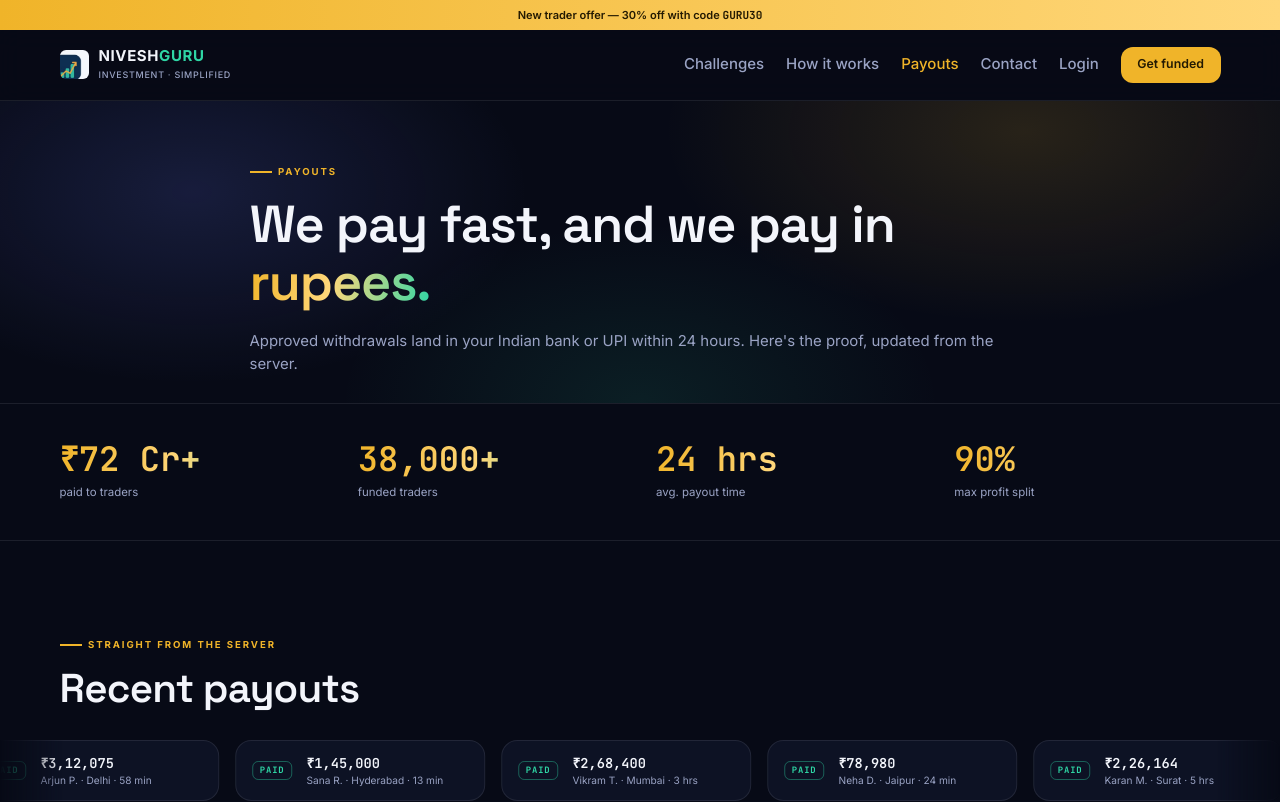
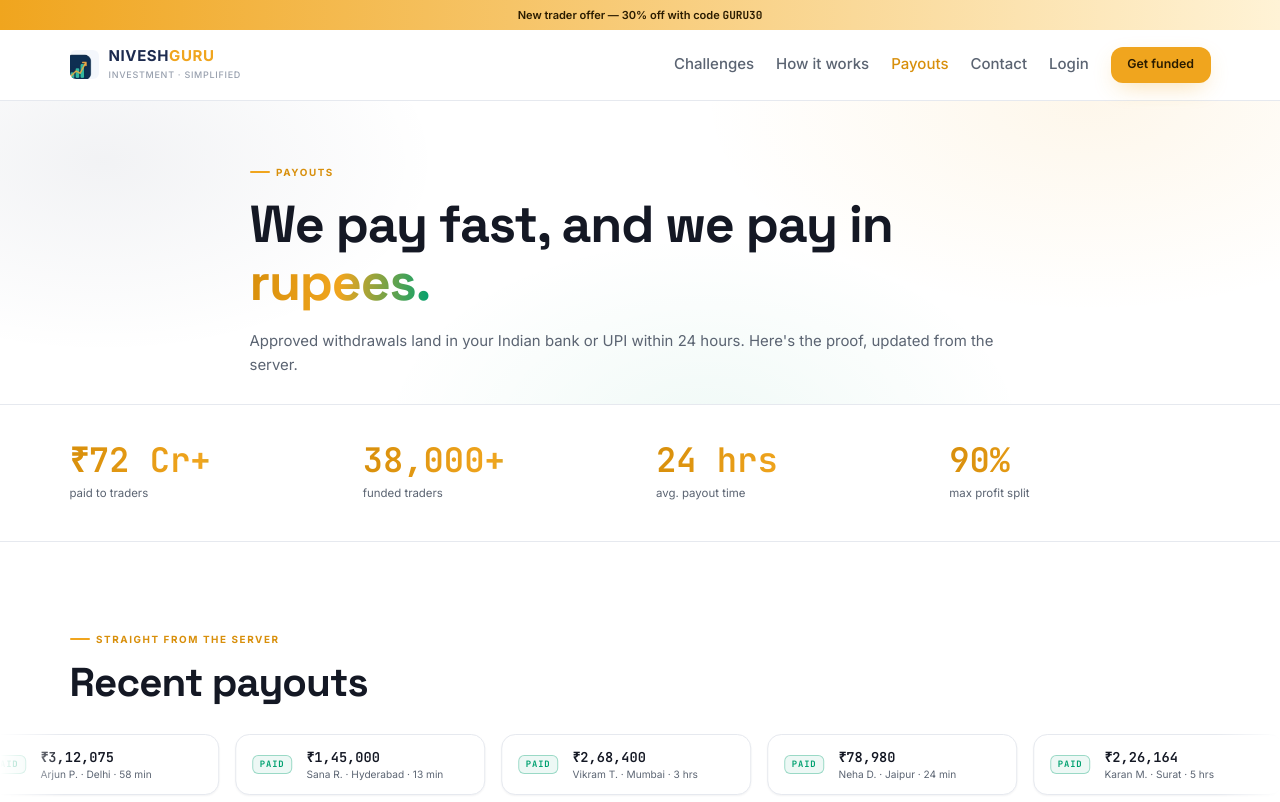
Before and after one commit to infotechnextway/niveshguruji, a Next.js app in the folder frontend/trader/: page /payouts in a window 1280 px wide. Shown: the top 802 px of the page. Built offline with nearby package versions, Linux system fonts and the light colour scheme.

Commit message:
feat(frontend): redesign funded landing page to broker-style light theme (Zerodha/Angel-inspired) with gold accent

```diff
--- a/frontend/trader/src/app/(funded)/challenges/page.tsx
+++ b/frontend/trader/src/app/(funded)/challenges/page.tsx
@@ -45,7 +45,7 @@ export default function ChallengesPage() {
                 <tr>
                   <th style={{ textAlign: "left", padding: "14px 16px", borderBottom: "1px solid var(--ng-line)", color: "var(--ng-muted)", fontWeight: 500 }}>Account</th>
                   {models.map((m) => (
-                    <th key={m.id} style={{ textAlign: "right", padding: "14px 16px", borderBottom: "1px solid var(--ng-line)", color: "var(--ng-gold)" }}>
+                    <th key={m.id} style={{ textAlign: "right", padding: "14px 16px", borderBottom: "1px solid var(--ng-line)", color: "var(--ng-gold-dark)" }}>
                       {m.name}
                     </th>
                   ))}
--- a/frontend/trader/src/app/(funded)/contact/ContactForm.tsx
+++ b/frontend/trader/src/app/(funded)/contact/ContactForm.tsx
@@ -7,7 +7,7 @@ const topics = ["Buying a challenge", "Payout question", "Rules clarification",
 const field: React.CSSProperties = {
   width: "100%", padding: "0.8rem 1rem", borderRadius: 12,
   border: "1px solid var(--ng-line)", background: "var(--ng-bg)",
-  color: "var(--ng-ivory)", fontSize: "1rem", fontFamily: "inherit",
+  color: "var(--ng-ink)", fontSize: "1rem", fontFamily: "inherit",
 };
 const label: React.CSSProperties = { display: "block", fontSize: "0.82rem", marginBottom: 8, color: "var(--ng-muted)", fontWeight: 500 };
 
--- a/frontend/trader/src/app/(funded)/funded.css
+++ b/frontend/trader/src/app/(funded)/funded.css
@@ -1,31 +1,45 @@
 /*
-  Nivesh Guruji — funded-trader theme.
+  Nivesh Guruji — funded-trader theme (light / broker-style).
   Scoped under .ng-root so it can drop into an existing app without leaking.
+  Inspired by zerodha.com / angelone.in: clean white canvas, dark ink,
+  generous whitespace, and a single gold accent.
 */
 
 .ng-root {
-  --ng-bg: #070a16;          /* near-black indigo */
-  --ng-bg-2: #0d1224;        /* panel */
-  --ng-bg-3: #151c35;        /* raised / border */
-  --ng-ivory: #f3f5fb;
-  --ng-muted: #9aa3c4;
-  --ng-muted-2: #626b8f;
+  /* Canvas */
+  --ng-bg: #ffffff;
+  --ng-bg-soft: #f7f8fa;      /* alternating section tint */
+  --ng-bg-2: #f2f4f8;         /* raised panels */
+  --ng-bg-3: #eceef4;
 
-  --ng-gold: #f0b429;        /* brand / money */
-  --ng-gold-soft: #ffd77a;
-  --ng-teal: #2fd6a5;        /* profit / up */
-  --ng-red: #ff5d6c;         /* loss / down */
-  --ng-indigo: #6c7bff;      /* accent gradient partner */
+  /* Ink */
+  --ng-ink: #141824;          /* headings / primary text */
+  --ng-muted: #5b6472;        /* body copy */
+  --ng-muted-2: #98a0ae;      /* captions */
 
-  --ng-line: rgba(243, 245, 251, 0.09);
-  --ng-glow: 0 0 90px -20px rgba(240, 180, 41, 0.6);
-  --ng-radius: 16px;
+  /* Brand & semantic */
+  --ng-gold: #f0a51e;         /* primary accent */
+  --ng-gold-dark: #d88f0b;    /* hover / pressed */
+  --ng-gold-soft: #fff3d6;    /* tinted gold surface */
+  --ng-navy: #1d2b4f;         /* deep brand navy */
+  --ng-teal: #00a170;         /* profit / up / positive */
+  --ng-red: #e2445c;          /* loss / down / negative */
+
+  /* Lines & effects */
+  --ng-line: #e6e9ef;
+  --ng-line-strong: #d3d8e0;
+  --ng-shadow-sm: 0 1px 2px rgba(20, 24, 36, 0.05);
+  --ng-shadow-md: 0 6px 24px -8px rgba(20, 24, 36, 0.12);
+  --ng-shadow-gold: 0 8px 24px -8px rgba(240, 165, 30, 0.45);
+  --ng-radius: 14px;
+  --ng-radius-lg: 20px;
   --ng-gutter: clamp(1rem, 4.5vw, 1.5rem);
 
-  color: var(--ng-ivory);
+  color: var(--ng-ink);
   background: var(--ng-bg);
   font-family: var(--font-inter), system-ui, sans-serif;
   -webkit-font-smoothing: antialiased;
+  text-rendering: optimizeLegibility;
 
   width: 100%;
   max-width: 100%;
@@ -47,22 +61,18 @@
   height: auto;
 }
 
+/* ---------- Typography ---------- */
 .ng-root h1, .ng-root h2, .ng-root h3, .ng-root .ng-display {
   font-family: var(--font-grotesk), var(--font-inter), sans-serif;
-  font-weight: 600;
-  letter-spacing: -0.02em;
+  font-weight: 700;
+  letter-spacing: -0.022em;
   line-height: 1.12;
+  color: var(--ng-ink);
   overflow-wrap: anywhere;
   word-break: break-word;
   max-width: 100%;
 }
 .ng-mono { font-family: var(--font-mono), ui-monospace, monospace; }
-
-/* Brand lockup on dark funded chrome */
-.ng-root .ng-lockup { align-items: center; }
-.ng-root .ng-wordmark__nivesh { color: var(--ng-ivory); }
-.ng-root .ng-wordmark__guru { color: var(--ng-teal); }
-.ng-root .ng-lockup__tag { color: var(--ng-muted); }
 
 .ng-root p,
 .ng-root li,
@@ -71,83 +81,106 @@
   overflow-wrap: anywhere;
 }
 
+/* ---------- Brand lockup on light chrome ---------- */
+.ng-root .ng-lockup { align-items: center; }
+.ng-root .ng-wordmark__nivesh { color: var(--ng-navy); }
+.ng-root .ng-wordmark__guru { color: var(--ng-gold); }
+.ng-root .ng-lockup__tag { color: var(--ng-muted-2); }
+
+/* ---------- Atoms ---------- */
 .ng-eyebrow {
   display: inline-flex; align-items: center; gap: 0.5rem;
-  font-size: 0.74rem; font-weight: 700; letter-spacing: 0.2em;
-  text-transform: uppercase; color: var(--ng-gold);
+  font-size: 0.76rem; font-weight: 700; letter-spacing: 0.16em;
+  text-transform: uppercase; color: var(--ng-gold-dark);
 }
-.ng-eyebrow::before { content: ""; width: 22px; height: 2px; background: var(--ng-gold); }
+.ng-eyebrow::before { content: ""; width: 20px; height: 2px; background: var(--ng-gold); border-radius: 2px; }
 
+/* Gradient accent text tuned for a light canvas */
 .ng-grad {
-  background: linear-gradient(100deg, var(--ng-gold) 0%, var(--ng-gold-soft) 45%, var(--ng-teal) 100%);
+  background: linear-gradient(95deg, var(--ng-gold-dark) 0%, var(--ng-gold) 50%, var(--ng-teal) 100%);
   -webkit-background-clip: text; background-clip: text; color: transparent;
 }
 
-/* Buttons */
+/* ---------- Buttons ---------- */
 .ng-btn {
   display: inline-flex; align-items: center; gap: 0.5rem;
-  padding: 0.9rem 1.6rem; border-radius: 12px;
+  padding: 0.85rem 1.7rem; border-radius: 12px;
   font-weight: 600; font-size: 0.95rem; cursor: pointer;
   text-decoration: none; border: 1px solid transparent;
-  transition: transform 0.16s ease, box-shadow 0.25s ease, background 0.2s ease, border-color 0.2s ease;
+  transition: transform 0.16s ease, box-shadow 0.25s ease,
+              background 0.2s ease, border-color 0.2s ease, color 0.2s ease;
+  max-width: 100%; white-space: normal; text-align: center; justify-content: center;
 }
 .ng-btn:hover { transform: translateY(-2px); }
-.ng-btn-gold { background: var(--ng-gold); color: #241a02; box-shadow: var(--ng-glow); }
-.ng-btn-gold:hover { background: var(--ng-gold-soft); }
-.ng-btn-ghost { background: rgba(255,255,255,0.02); color: var(--ng-ivory); border-color: var(--ng-line); }
-.ng-btn-ghost:hover { border-color: var(--ng-gold); color: var(--ng-gold); }
 
-/* Surfaces */
+.ng-btn-gold {
+  background: var(--ng-gold); color: #2a1c00;
+  box-shadow: var(--ng-shadow-gold);
+}
+.ng-btn-gold:hover { background: var(--ng-gold-dark); }
+
+.ng-btn-navy {
+  background: var(--ng-navy); color: #fff;
+  box-shadow: var(--ng-shadow-md);
+}
+.ng-btn-navy:hover { background: #14203c; }
+
+.ng-btn-ghost {
+  background: #fff; color: var(--ng-ink);
+  border-color: var(--ng-line-strong);
+}
+.ng-btn-ghost:hover { border-color: var(--ng-gold); color: var(--ng-gold-dark); }
+
+/* ---------- Surfaces ---------- */
 .ng-card {
-  background: linear-gradient(180deg, var(--ng-bg-2), var(--ng-bg));
+  background: #fff;
   border: 1px solid var(--ng-line);
   border-radius: var(--ng-radius);
+  box-shadow: var(--ng-shadow-sm);
 }
-.ng-panel { background: var(--ng-bg-2); border: 1px solid var(--ng-line); border-radius: var(--ng-radius); }
+.ng-card:hover { box-shadow: var(--ng-shadow-md); }
+
+.ng-panel {
+  background: #fff;
+  border: 1px solid var(--ng-line);
+  border-radius: var(--ng-radius);
+  box-shadow: var(--ng-shadow-sm);
+}
 
 .ng-chip {
   display: inline-flex; align-items: center; gap: 6px;
   padding: 6px 12px; border-radius: 999px;
-  border: 1px solid var(--ng-line); background: rgba(255,255,255,0.02);
-  font-size: 0.8rem; color: var(--ng-muted);
+  border: 1px solid var(--ng-line); background: var(--ng-bg-soft);
+  font-size: 0.8rem; font-weight: 500; color: var(--ng-muted);
 }
 
 .ng-up { color: var(--ng-teal); }
 .ng-down { color: var(--ng-red); }
 .ng-muted { color: var(--ng-muted); }
 
+/* ---------- Layout ---------- */
 .ng-wrap {
   width: 100%;
-  max-width: 1200px;
+  max-width: 1180px;
   margin: 0 auto;
   padding-left: var(--ng-gutter);
   padding-right: var(--ng-gutter);
   min-width: 0;
 }
-.ng-section { padding: clamp(3.5rem, 8vw, 7rem) 0; }
+.ng-section { padding: clamp(3.5rem, 8vw, 6.5rem) 0; }
+.ng-section-alt { background: var(--ng-bg-soft); }
 .ng-hairline { border: none; border-top: 1px solid var(--ng-line); }
 
-.ng-btn {
-  max-width: 100%;
-  white-space: normal;
-  text-align: center;
-  justify-content: center;
-}
-.ng-card,
-.ng-panel {
-  max-width: 100%;
-  min-width: 0;
-}
-
-/* Glow backdrop for hero / CTA */
+/* ---------- Subtle hero backdrop ---------- */
 .ng-aura {
   position: absolute; inset: 0; overflow: hidden; pointer-events: none;
   background:
-    radial-gradient(600px 320px at 80% 10%, rgba(240,180,41,0.14), transparent 60%),
-    radial-gradient(560px 320px at 15% 30%, rgba(108,123,255,0.16), transparent 60%),
-    radial-gradient(500px 300px at 50% 100%, rgba(47,214,165,0.10), transparent 60%);
+    radial-gradient(620px 340px at 85% 0%, rgba(240, 165, 30, 0.09), transparent 62%),
+    radial-gradient(560px 320px at 8% 20%, rgba(29, 43, 79, 0.06), transparent 60%),
+    radial-gradient(520px 320px at 55% 110%, rgba(0, 161, 112, 0.06), transparent 62%);
 }
 
+/* ---------- Focus & motion ---------- */
 .ng-root a:focus-visible, .ng-root button:focus-visible {
   outline: 2px solid var(--ng-gold); outline-offset: 3px; border-radius: 8px;
 }
@@ -157,6 +190,7 @@
 .ng-marquee-fast { animation-duration: 22s; }
 .ng-marquee:hover { animation-play-state: paused; }
 
+/* ---------- Responsive ---------- */
 @media (max-width: 640px) {
   .ng-section { padding: 2.75rem 0; }
   .ng-root h1 { font-size: clamp(1.85rem, 8vw, 2.6rem) !important; }
--- a/frontend/trader/src/app/(funded)/how-it-works/page.tsx
+++ b/frontend/trader/src/app/(funded)/how-it-works/page.tsx
@@ -53,7 +53,7 @@ export default function HowItWorksPage() {
                 <tr>
                   <th style={{ textAlign: "left", padding: "14px 16px", borderBottom: "1px solid var(--ng-line)", color: "var(--ng-muted)", fontWeight: 500 }}>Metric</th>
                   {models.map((m) => (
-                    <th key={m.id} style={{ textAlign: "right", padding: "14px 16px", borderBottom: "1px solid var(--ng-line)", color: "var(--ng-gold)" }}>{m.name}</th>
+                    <th key={m.id} style={{ textAlign: "right", padding: "14px 16px", borderBottom: "1px solid var(--ng-line)", color: "var(--ng-gold-dark)" }}>{m.name}</th>
                   ))}
                 </tr>
               </thead>
--- a/frontend/trader/src/app/(funded)/payouts/page.tsx
+++ b/frontend/trader/src/app/(funded)/payouts/page.tsx
@@ -54,7 +54,7 @@ export default function PayoutsPage() {
                   <th style={{ textAlign: "left", padding: "14px 16px", borderBottom: "1px solid var(--ng-line)", color: "var(--ng-muted)", fontWeight: 500 }}>Trader</th>
                   <th style={{ textAlign: "left", padding: "14px 16px", borderBottom: "1px solid var(--ng-line)", color: "var(--ng-muted)", fontWeight: 500 }}>City</th>
                   <th style={{ textAlign: "left", padding: "14px 16px", borderBottom: "1px solid var(--ng-line)", color: "var(--ng-muted)", fontWeight: 500 }}>Processed</th>
-                  <th style={{ textAlign: "right", padding: "14px 16px", borderBottom: "1px solid var(--ng-line)", color: "var(--ng-gold)" }}>Amount</th>
+                  <th style={{ textAlign: "right", padding: "14px 16px", borderBottom: "1px solid var(--ng-line)", color: "var(--ng-gold-dark)" }}>Amount</th>
                 </tr>
               </thead>
               <tbody>
--- a/frontend/trader/src/components/funded/PayoutMarquee.tsx
+++ b/frontend/trader/src/components/funded/PayoutMarquee.tsx
@@ -14,12 +14,12 @@ export function PayoutMarquee() {
           >
             <span
               className="ng-mono"
-              style={{ fontSize: "0.68rem", fontWeight: 700, letterSpacing: "0.1em", color: "var(--ng-teal)", border: "1px solid rgba(47,214,165,0.4)", borderRadius: 6, padding: "2px 7px" }}
+              style={{ fontSize: "0.68rem", fontWeight: 700, letterSpacing: "0.1em", color: "var(--ng-teal)", border: "1px solid rgba(0,161,112,0.35)", background: "rgba(0,161,112,0.07)", borderRadius: 6, padding: "2px 7px" }}
             >
               PAID
             </span>
             <div>
-              <div className="ng-mono" style={{ fontSize: "1.05rem", fontWeight: 600 }}>{inr(p.amount)}</div>
+              <div className="ng-mono" style={{ fontSize: "1.05rem", fontWeight: 600, color: "var(--ng-ink)" }}>{inr(p.amount)}</div>
               <div className="ng-muted" style={{ fontSize: "0.78rem" }}>
                 {p.name} · {p.city} · {p.hrs}
               </div>
--- a/frontend/trader/src/components/funded/Ticker.tsx
+++ b/frontend/trader/src/components/funded/Ticker.tsx
@@ -7,7 +7,7 @@ export function Ticker() {
       style={{
         borderTop: "1px solid var(--ng-line)",
         borderBottom: "1px solid var(--ng-line)",
-        background: "rgba(255,255,255,0.015)",
+        background: "var(--ng-bg-soft)",
         overflow: "hidden",
         maskImage: "linear-gradient(90deg, transparent, #000 6%, #000 94%, transparent)",
       }}
@@ -15,8 +15,8 @@ export function Ticker() {
       <div className="ng-marquee" style={{ padding: "0.7rem 0" }}>
         {items.map((t, i) => (
           <div key={i} className="ng-mono" style={{ display: "flex", alignItems: "center", gap: 10, padding: "0 1.6rem", fontSize: "0.85rem", whiteSpace: "nowrap" }}>
-            <span style={{ color: "var(--ng-muted)", letterSpacing: "0.04em" }}>{t.pair}</span>
-            <span style={{ color: "var(--ng-ivory)" }}>{t.price}</span>
+            <span style={{ color: "var(--ng-muted-2)", letterSpacing: "0.04em" }}>{t.pair}</span>
+            <span style={{ color: "var(--ng-ink)", fontWeight: 600 }}>{t.price}</span>
             <span className={t.up ? "ng-up" : "ng-down"}>
               {t.up ? "▲" : "▼"} {t.change}
             </span>
```
Also changed, not shown: frontend/trader/src/app/(funded)/page.tsx (+126 -54 lines), frontend/trader/src/components/funded/ChallengeSelector.tsx (+6 -6 lines), frontend/trader/src/components/funded/FaqList.tsx (added, +65 -0 lines), frontend/trader/src/components/funded/Footer.tsx (+11 -6 lines), frontend/trader/src/components/funded/Navbar.tsx (+9 -7 lines).
